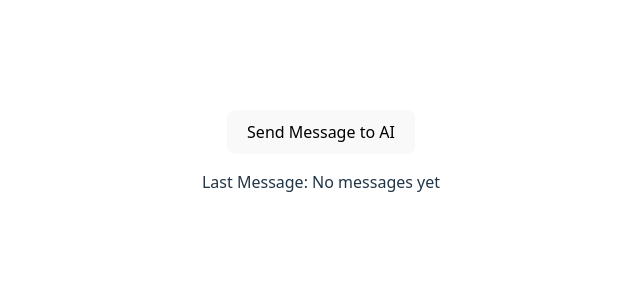
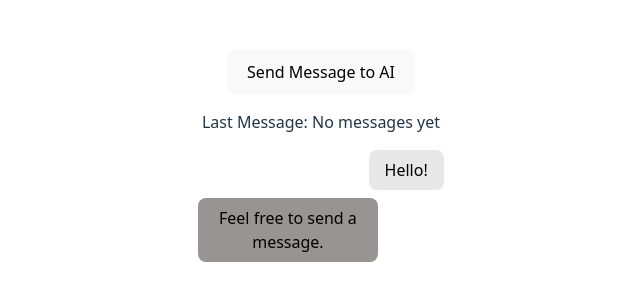
Before and after one commit to Vidal322/cf_ai_camp_scheduler, a React app in the folder frontend/: page / in a window 1280 px wide. Shown: the part 240-540 px from the top of the page, without its empty margins (319-959 px from the left). Built offline with nearby package versions, Linux system fonts and the light colour scheme; no server answers; the HTML template or start-up script is replaced by a standard one.

Commit message:
feat: add ChatMessage component

```diff
--- a/frontend/src/App.tsx
+++ b/frontend/src/App.tsx
@@ -1,4 +1,5 @@
 import './App.css'
+import { ChatMessage } from './components/ChatMessage'
 import { useChat } from './hooks/useChat'
 
 function App() {
@@ -17,6 +18,8 @@ function App() {
       <p>
         Last Message: {messages.length > 0 ? messages[messages.length - 1].content : 'No messages yet'}
       </p>
+      <ChatMessage message={{ id: 0, content: 'Hello!', sender: 'user' }} />
+      <ChatMessage message={{ id: 1, content: 'Feel free to send a message.', sender: 'ai' }} />
     </>
   )
 }
--- /dev/null
+++ b/frontend/src/components/ChatMessage.css
@@ -0,0 +1,29 @@
+.chat-message {
+      display: flex;
+      margin: 0.5rem 0;
+  }
+
+  .chat-message.user {
+      justify-content: flex-end;
+  }
+
+  .chat-message.ai {
+      justify-content: flex-start;
+  }
+
+  .chat-message p {
+      max-width: 60%;
+      padding: 0.5rem 1rem;
+      border-radius: 8px;
+      margin: 0;
+  }
+
+  .chat-message.user p {
+      color: black;
+      background-color: #e8e8e8;
+  }
+
+  .chat-message.ai p {
+      color: black;
+      background-color: #999494;
+  }
--- /dev/null
+++ b/frontend/src/components/ChatMessage.tsx
@@ -0,0 +1,10 @@
+import './ChatMessage.css'
+import type { ChatMessage } from '../hooks/useChat'
+
+export function ChatMessage({ message }: { message: ChatMessage}) {
+    return (
+        <div className={`chat-message ${message.sender}`}>
+            <p>{message.content}</p>
+        </div>
+    )
+}
--- a/frontend/src/hooks/useChat.ts
+++ b/frontend/src/hooks/useChat.ts
@@ -1,7 +1,7 @@
 import { useEffect, useState, useRef} from 'react'
 
 
-export type MessageChat = {
+export type ChatMessage = {
     id: number
     content: string
     sender: 'user' | 'ai'
@@ -9,7 +9,7 @@ export type MessageChat = {
 
 
 export function useChat(url: string) {
-    const [messages, setMessages] = useState<MessageChat[]>([])
+    const [messages, setMessages] = useState<ChatMessage[]>([])
     const [status, setStatus] = useState<'open' | 'closed' | 'error' | 'connecting'>('connecting')
     const wsRef = useRef<WebSocket | null>(null)
     const nextId = useRef(0)
@@ -20,7 +20,7 @@ export function useChat(url: string) {
 
       ws.onopen = function() { setStatus('open') }
       ws.onmessage = function(event) {
-        const message: MessageChat = {
+        const message: ChatMessage = {
             id: nextId.current++,
             content: event.data,
             sender: 'ai'
@@ -40,7 +40,7 @@ export function useChat(url: string) {
 
     function sendMessage(content: string) {
         if (wsRef.current?.readyState === WebSocket.OPEN) {
-            const message: MessageChat = {
+            const message: ChatMessage = {
                 id: nextId.current++,
                 content,
                 sender: 'user'
```
